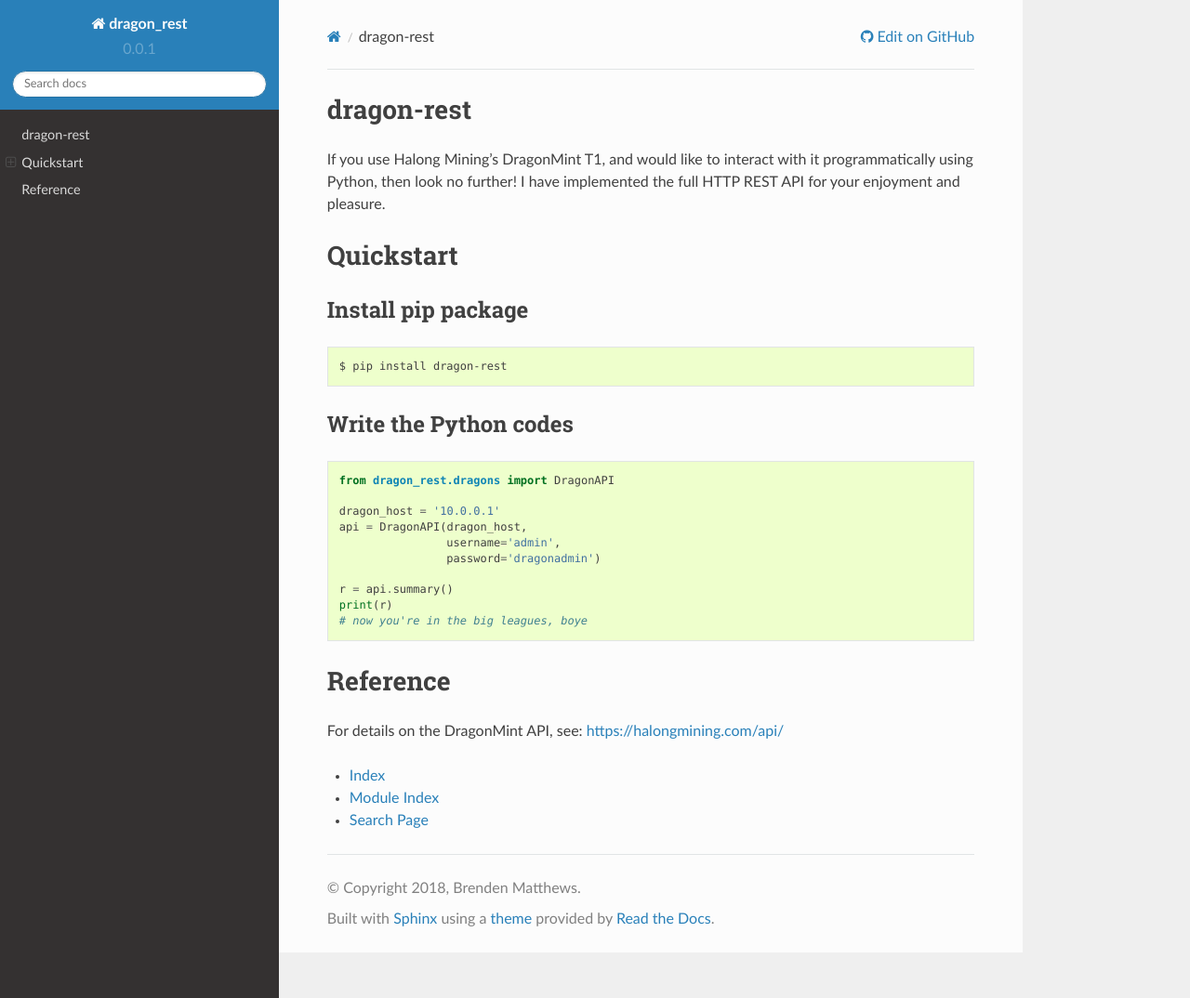
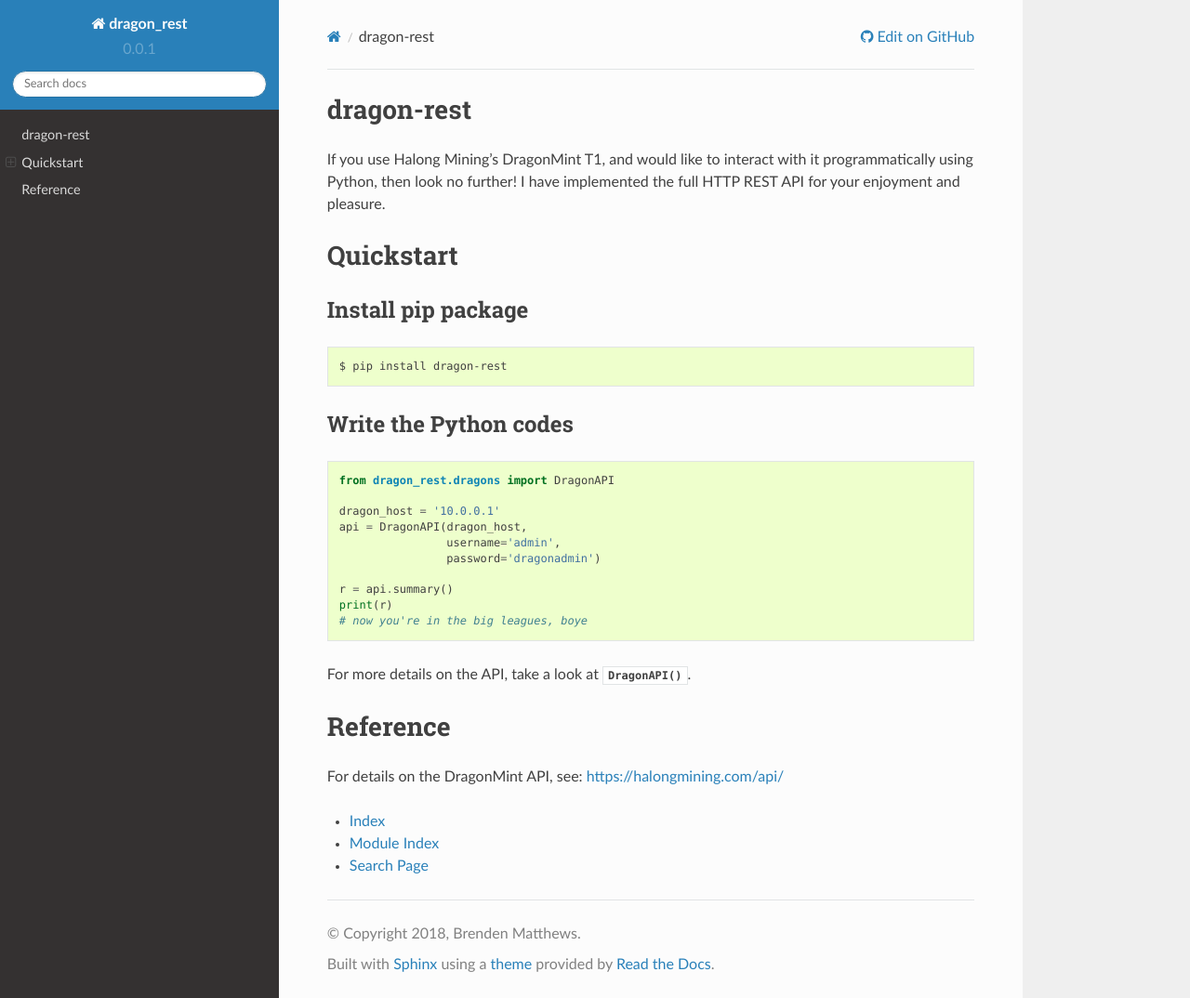
Before and after one commit to brndnmtthws/dragon-rest, a Sphinx documentation site: the page built from docs/index.rst, in a window 1280 px wide and 1074 px high. Shown: the whole window at 93% size. Built offline with Sphinx 7.4.7 and the Read the Docs theme 2.0.0, drawn with Linux system fonts in a browser that asks for light colours.

Commit message:
Update docs README.

```diff
--- a/docs/index.rst
+++ b/docs/index.rst
@@ -31,6 +31,8 @@
   print(r)
   # now you're in the big leagues, boye
 
+For more details on the API, take a look at :func:`~dragons.DragonAPI`.
+
 Reference
 ---------
 
```
